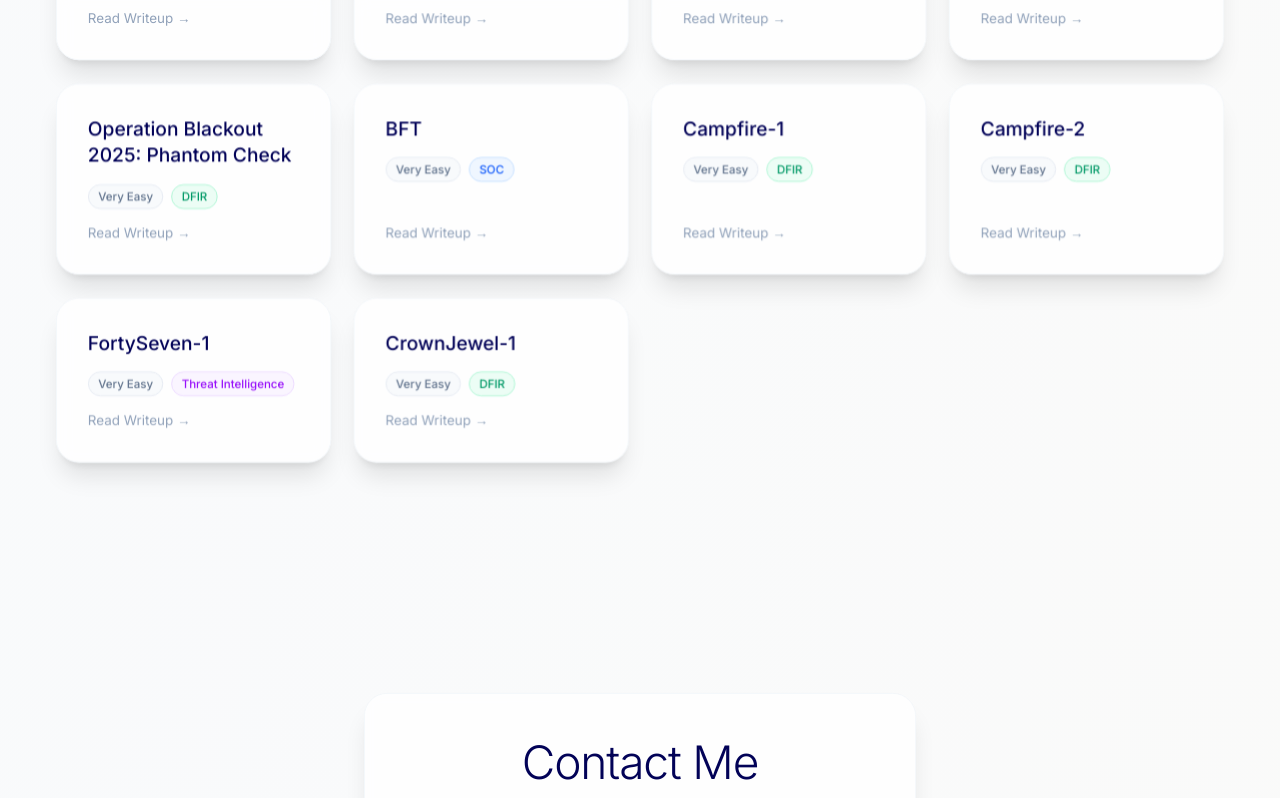
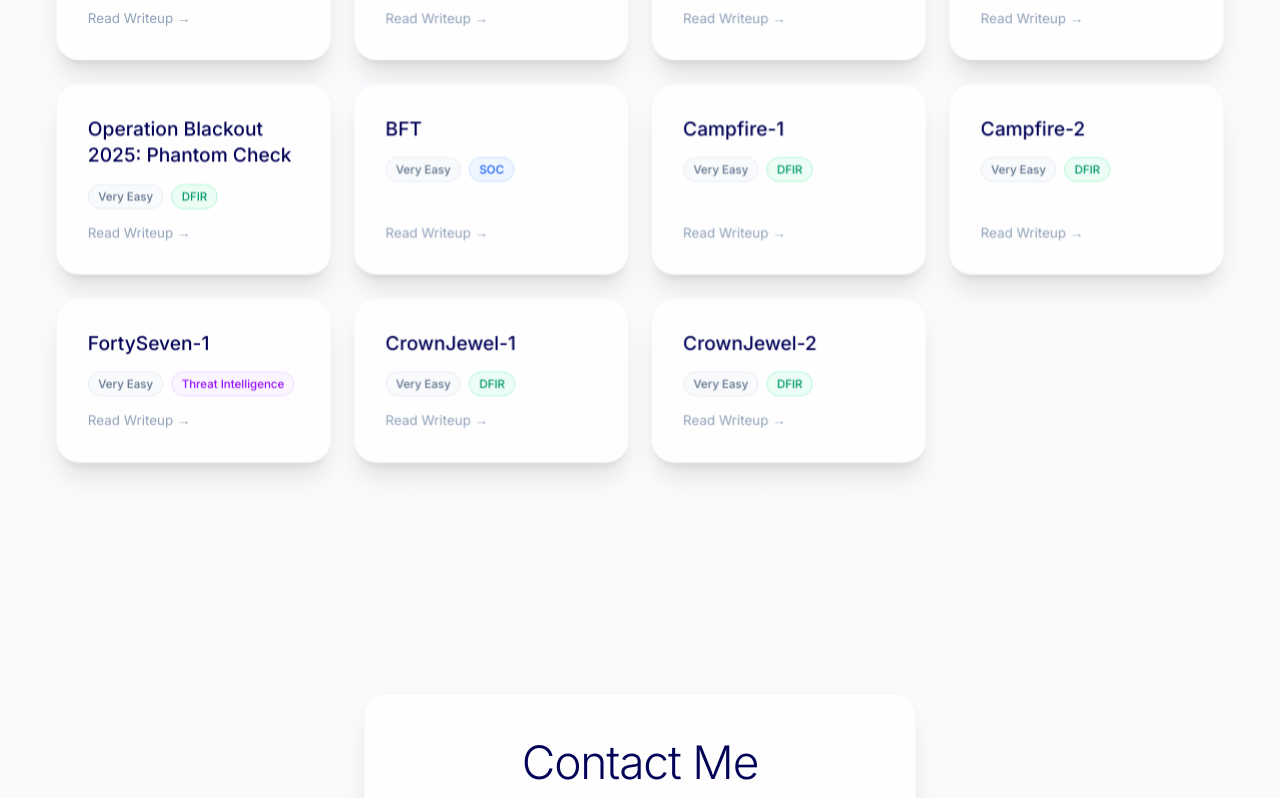
Before and after one commit to RafaelAngeloChristianto/portfolio-website, a React (Vite) app: page / in a window 1280 px wide. Shown: the part 5279-6077 px from the top of the page. Built offline with nearby package versions, Linux system fonts and the light colour scheme; a web font is replaced by a local one.

Commit message:
crown jewel2

```diff
--- a/src/screens/HomeScreen.tsx
+++ b/src/screens/HomeScreen.tsx
@@ -690,7 +690,13 @@ export const HomeScreen: React.FC = () => {
               difficulty:"Very Easy",
               category:"DFIR",
               url:"/projects/CrownJewel1 HTB Sherlock Writeup _ Rafael Angelo Christianto.pdf",
-            }
+            },
+            {
+              title:"CrownJewel-2",
+              difficulty:"Very Easy",
+              category:"DFIR",
+              url:"/projects/CrownJewel2 HTB Sherlock Writeup _ Rafael Angelo Christianto.pdf"
+            },
           ].filter((s) => sherlockFilter === "All" || s.category === sherlockFilter).map((sherlock, i) => (
             <motion.a
               key={i}
```
Also changed, not shown: 1 other file (tests, documents, lock files or other folders).
